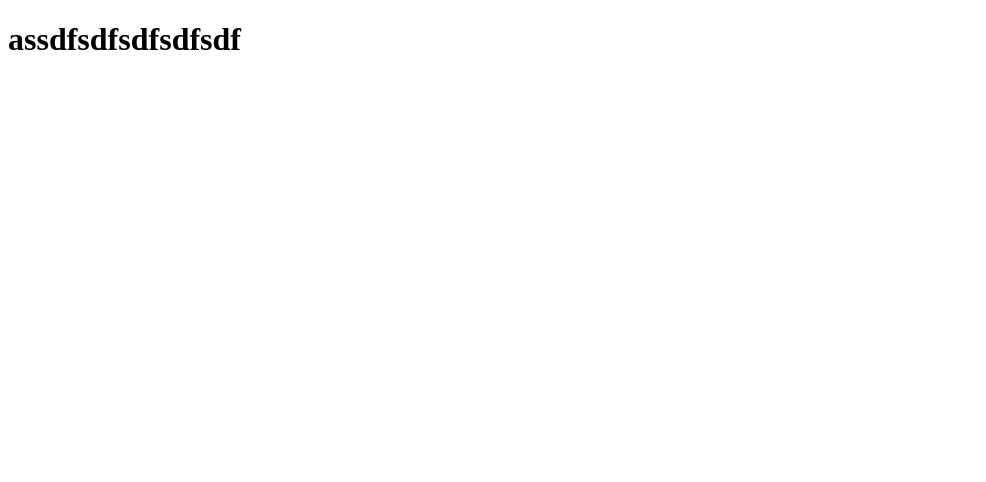
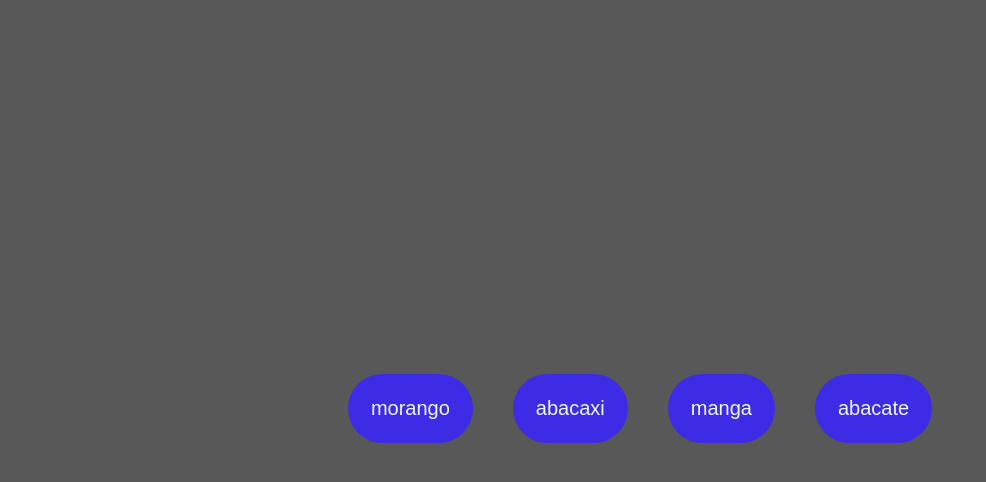
Before and after one commit to HenriqueBXz/sala07-tds, a plain HTML site: page exercicio01/index.html in a window 1280 px wide. Shown: the whole page, without its empty margins (0-986 px from the left). Drawn offline with Linux system fonts and the light colour scheme.

Commit message:
Add files via upload

```diff
--- a/exercicio01/index.html
+++ b/exercicio01/index.html
@@ -8,6 +8,9 @@
 
 </head>
 <body>
-    <h1>assdfsdfsdfsdfsdf</h1>
+    <button>morango</button>
+    <button>abacaxi</button>
+    <button>manga</button>
+    <button>abacate</button>
 </body>
 </html>
--- a/exercicio01/style.css
+++ b/exercicio01/style.css
@@ -0,0 +1,23 @@
+body{
+    background-color: rgb(88, 88, 88);
+    display: flex;
+    height: 100vh;
+    align-items: center;
+    justify-content: center;
+    gap: 40px;
+}
+
+button{
+    background-color: rgb(62, 43, 230);
+    color: aliceblue;
+    border: none;
+    padding: 20px 20px;
+    border-radius: 999px;
+    font-size: 20px;
+    border: 3px solid rgb(62, 43, 230)
+}
+button:hover{
+    background-color: transparent;
+    border: 6px solid rgb(62, 43, 230);
+    cursor:pointer;
+}
```
